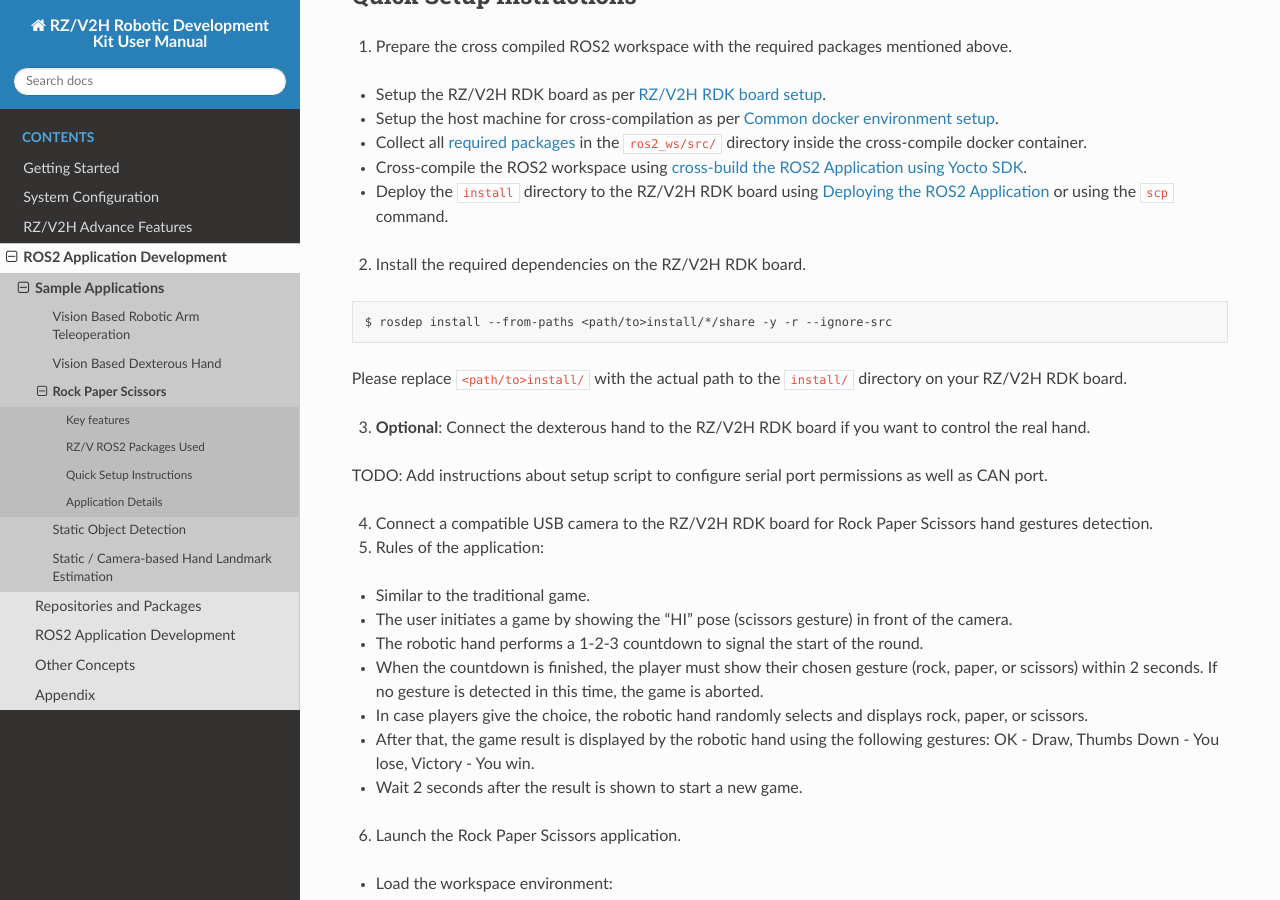
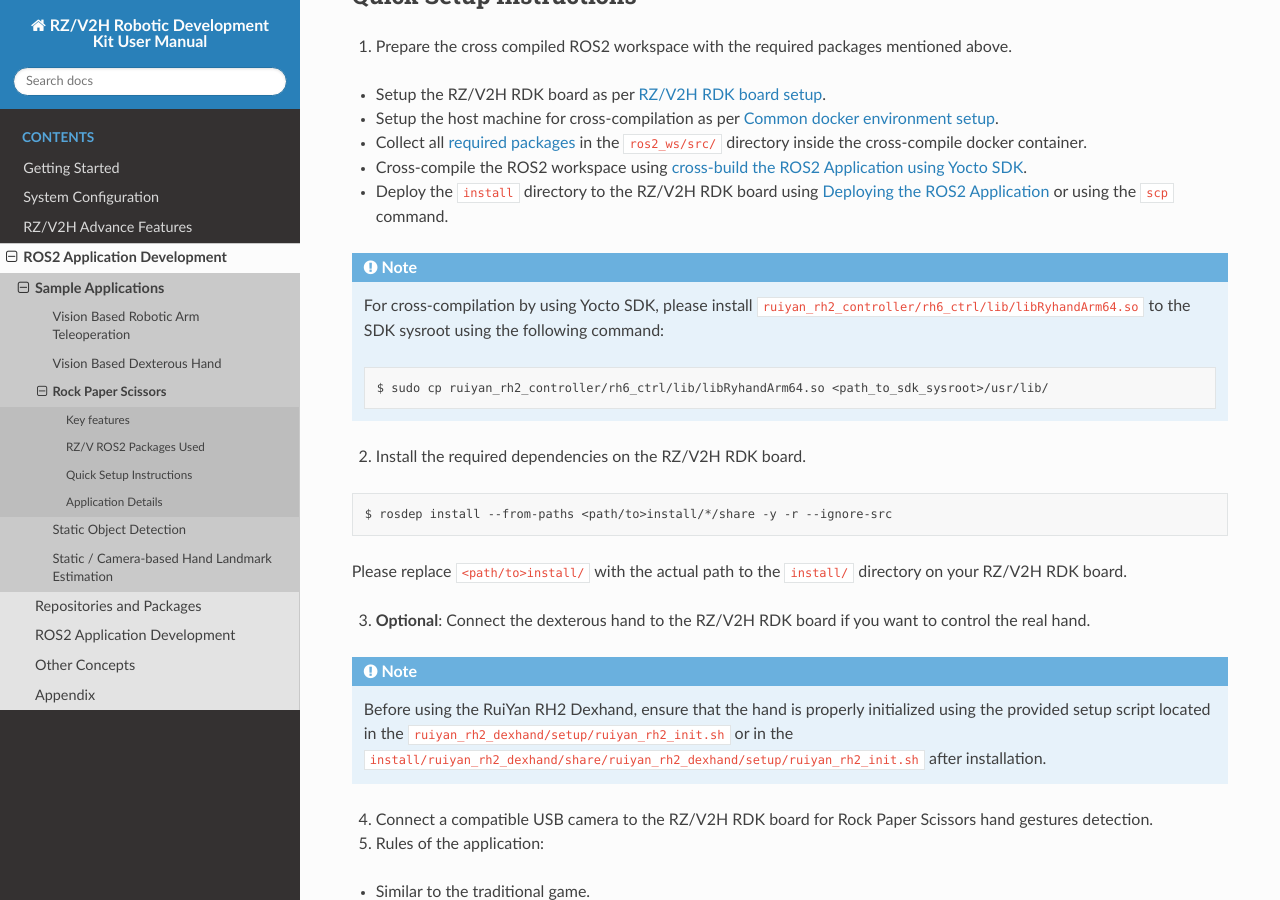
Before and after one commit to renesas-rdk/rzv2h_rdk_documentation, a Sphinx documentation site: the page built from source/3_ros2_development/sample_apps/rock_paper_scissors.rst, in a window 1280 px wide and 900 px high, scrolled down 1437 px. Built offline with Sphinx 7.4.7 and the Read the Docs theme 3.1.0, drawn with Linux system fonts in a browser that asks for light colours.

Commit message:
doc: Add note for ruiyan setup
Signed-off-by: Cong Nguyen <cong.nguyen.zn@renesas.com>

```diff
--- a/source/3_ros2_development/sample_apps/rock_paper_scissors.rst
+++ b/source/3_ros2_development/sample_apps/rock_paper_scissors.rst
@@ -60,6 +60,14 @@ Quick Setup Instructions
 - Cross-compile the ROS2 workspace using :ref:`cross-build the ROS2 Application using Yocto SDK <requirements_ros2_cross_build>`.
 - Deploy the ``install`` directory to the RZ/V2H RDK board using :ref:`Deploying the ROS2 Application <ros2_deployment>` or using the ``scp`` command.
 
+.. note::
+
+    For cross-compilation by using Yocto SDK, please install ``ruiyan_rh2_controller/rh6_ctrl/lib/libRyhandArm64.so`` to the SDK sysroot using the following command:
+
+    .. code-block:: bash
+
+        $ sudo cp ruiyan_rh2_controller/rh6_ctrl/lib/libRyhandArm64.so <path_to_sdk_sysroot>/usr/lib/
+
 2. Install the required dependencies on the RZ/V2H RDK board.
 
 .. code-block:: bash
@@ -70,7 +78,9 @@ Please replace ``<path/to>install/`` with the actual path to the ``install/`` di
 
 3. **Optional**: Connect the dexterous hand to the RZ/V2H RDK board if you want to control the real hand.
 
-TODO: Add instructions about setup script to configure serial port permissions as well as CAN port.
+.. note::
+
+    Before using the RuiYan RH2 Dexhand, ensure that the hand is properly initialized using the provided setup script located in the ``ruiyan_rh2_dexhand/setup/ruiyan_rh2_init.sh`` or in the ``install/ruiyan_rh2_dexhand/share/ruiyan_rh2_dexhand/setup/ruiyan_rh2_init.sh`` after installation.
 
 4. Connect a compatible USB camera to the RZ/V2H RDK board for Rock Paper Scissors hand gestures detection.
 
```
Also changed, not shown: source/3_ros2_development/repo_and_packages/ruiyan_rh2_hand.rst (+10 -0 lines), source/3_ros2_development/sample_apps/dexhand.rst (+12 -1 lines).
